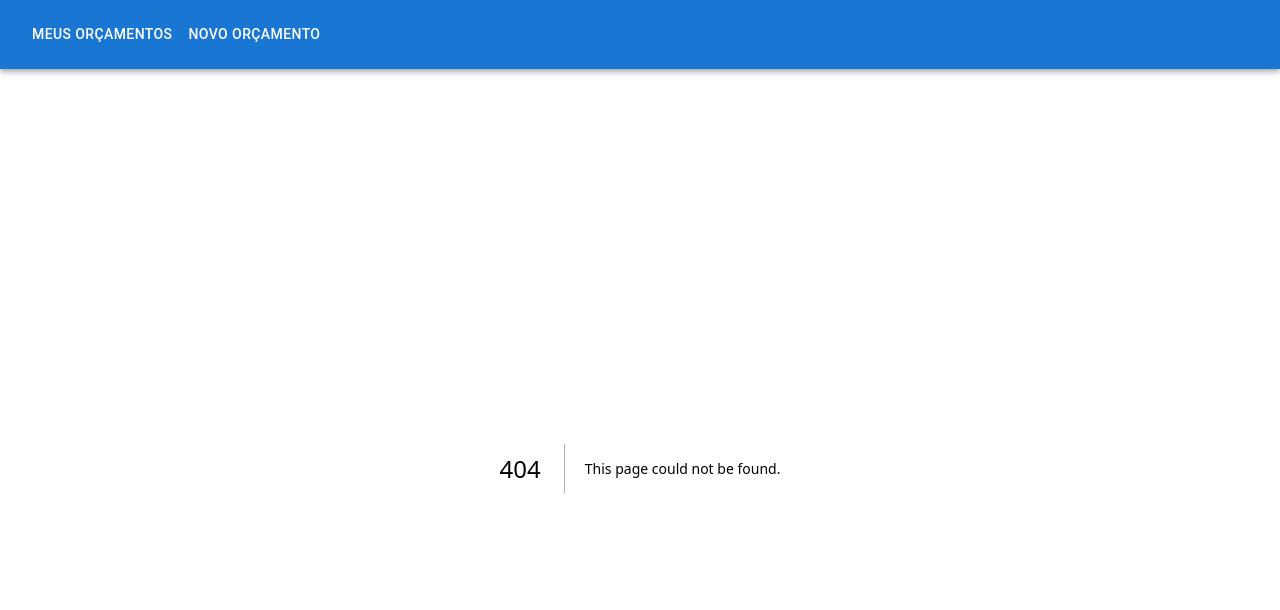
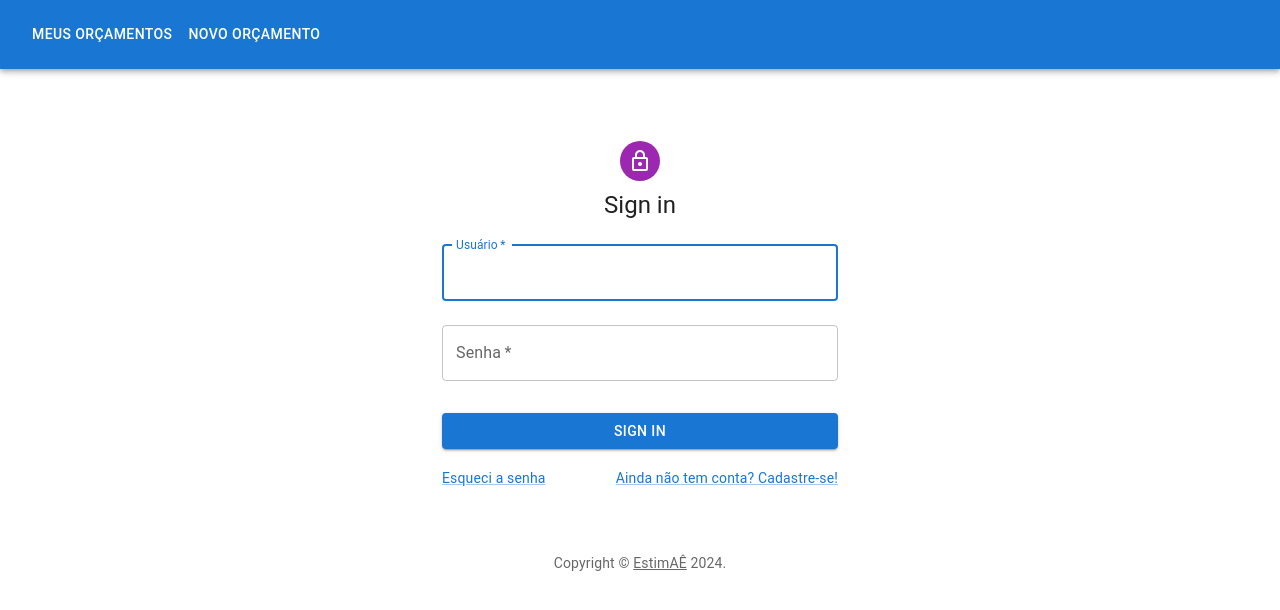
Before and after one commit to thomasaleknovic/WorkEstimateApp, a Next.js app in the folder work_estimate_app/: page /login in a window 1280 px wide. Before the commit this address had no page. Shown: the top 610 px of the page. Built offline with nearby package versions, Linux system fonts and the light colour scheme.

Commit message:
feat: add auth

```diff
--- /dev/null
+++ b/work_estimate_app/app/login/page.tsx
@@ -0,0 +1,153 @@
+"use client"
+
+import * as React from 'react';
+import Avatar from '@mui/material/Avatar';
+import Button from '@mui/material/Button';
+import CssBaseline from '@mui/material/CssBaseline';
+import TextField from '@mui/material/TextField';
+import FormControlLabel from '@mui/material/FormControlLabel';
+import Checkbox from '@mui/material/Checkbox';
+import Link from '@mui/material/Link';
+import Grid from '@mui/material/Grid';
+import Box from '@mui/material/Box';
+import LockOutlinedIcon from '@mui/icons-material/LockOutlined';
+import Typography from '@mui/material/Typography';
+import Container from '@mui/material/Container';
+import { createTheme, ThemeProvider } from '@mui/material/styles';
+import { useRouter } from 'next/navigation'
+
+
+
+
+function Copyright(props: any) {
+  return (
+    <Typography variant="body2" color="text.secondary" align="center" {...props}>
+      {'Copyright © '}
+      <Link color="inherit" href="https://mui.com/">
+        EstimAÊ
+      </Link>{' '}
+      {new Date().getFullYear()}
+      {'.'}
+    </Typography>
+  );
+}
+
+const defaultTheme = createTheme();
+
+export default function Login() {
+
+    const router = useRouter()
+
+
+  const handleSubmit = async (event: React.FormEvent<HTMLFormElement>) => {
+    event.preventDefault();
+    const data = new FormData(event.currentTarget);
+
+
+    try {
+
+        const response = await fetch("https://hmg-workestimate.azurewebsites.net/auth/login", {
+          method: 'POST',
+          headers: {
+            'Content-Type': 'application/json',
+
+          },
+          body: JSON.stringify({
+            username: data.get('username'),
+            password: data.get('password'),
+          }),
+        })
+
+        if (!response.ok) {
+            // Handle the case where the request was not successful (e.g., display an error message)
+            console.error('Request failed with status:', response.status);
+            return;
+          }
+
+          const responseData = await response.json();
+
+          // Assuming responseData includes a property called "token"
+          const token = responseData.token;
+
+          // Armazenar o token no localStorage
+          localStorage.setItem('bearerToken', token);
+
+         return router.push('/meus-orcamentos')
+
+      } catch {
+
+      }
+
+
+  };
+
+  return (
+    <ThemeProvider theme={defaultTheme}>
+      <Container component="main" maxWidth="xs">
+        <CssBaseline />
+        <Box
+          sx={{
+            marginTop: 8,
+            display: 'flex',
+            flexDirection: 'column',
+            alignItems: 'center',
+          }}
+        >
+          <Avatar sx={{ m: 1, bgcolor: 'secondary.main' }}>
+            <LockOutlinedIcon />
+          </Avatar>
+          <Typography component="h1" variant="h5">
+            Sign in
+          </Typography>
+          <Box component="form" onSubmit={handleSubmit} noValidate sx={{ mt: 1 }}>
+            <TextField
+              margin="normal"
+              required
+              fullWidth
+              id="username"
+              label="Usuário"
+              name="username"
+              autoComplete="username"
+              autoFocus
+            />
+            <TextField
+              margin="normal"
+              required
+              fullWidth
+              name="password"
+              label="Senha"
+              type="password"
+              id="password"
+              autoComplete="current-password"
+            />
+            {/* <FormControlLabel
+              control={<Checkbox value="remember" color="primary" />}
+              label="Remember me"
+            /> */}
+            <Button
+              type="submit"
+              fullWidth
+              variant="contained"
+              sx={{ mt: 3, mb: 2 }}
+            >
+              Sign In
+            </Button>
+            <Grid container>
+              <Grid item xs>
+                <Link href="#" variant="body2">
+                  Esqueci a senha
+                </Link>
+              </Grid>
+              <Grid item>
+                <Link href="#" variant="body2">
+                  {"Ainda não tem conta? Cadastre-se!"}
+                </Link>
+              </Grid>
+            </Grid>
+          </Box>
+        </Box>
+        <Copyright sx={{ mt: 8, mb: 4 }} />
+      </Container>
+    </ThemeProvider>
+  );
+}
--- a/work_estimate_app/app/meus-orcamentos/page.tsx
+++ b/work_estimate_app/app/meus-orcamentos/page.tsx
@@ -6,6 +6,7 @@ import TableOrcamentos from "../_components/TableComponent/TableOrcamentos";
 import TextField from '@mui/material/TextField';
 import Stack from '@mui/material/Stack';
 import Autocomplete from '@mui/material/Autocomplete';
+import { redirect } from 'next/navigation'
 
 export type Orcamentos = {
     estimateId: string,
@@ -26,15 +27,38 @@ export default function MeusOrcamentos() {
     const [orcamentos, setOrcamentos] = useState<[Orcamentos]>()
     const [isLoading, setIsLoading] = useState<boolean>(true)
 
+
     useEffect(() => {
 
-           fetch('https://workestimate.azurewebsites.net/api/estimate/all')
-          .then((res) => res.json())
-          .then((data) => {
-           setOrcamentos(data)
-            console.log(orcamentos)
-            setIsLoading(false)
-          })
+        const token = localStorage.getItem('bearerToken');
+
+        if (token) {
+            fetch('https://workestimate.azurewebsites.net/api/estimate/all', {
+              headers: {
+                'Authorization': `Bearer ${token}`,
+              },
+            })
+              .then((res) => {
+                if (!res.ok) {
+                  console.error('Requisição não autorizada.', res.status);
+                  throw new Error('Requisição não autorizada.');
+                }
+                return res.json();
+              })
+              .then((data) => {
+                setOrcamentos(data);
+                setIsLoading(false);
+              })
+              .catch((error) => {
+                console.error('An error occurred during the fetch:', error);
+                redirect('/login')
+
+              });
+          } else {
+            // Handle the case where the token is not available
+            console.error('Bearer token not found in localStorage');
+            redirect('/login')
+          }
     }, [])
 
 
--- a/work_estimate_app/app/novo-orcamento/page.tsx
+++ b/work_estimate_app/app/novo-orcamento/page.tsx
@@ -1,9 +1,20 @@
 "use client"
 
+import { useEffect, useState } from "react";
+import { redirect } from 'next/navigation'
 import NewEstimateForm from "../_components/NewEstimateForm/NewEstimateForm";
 
 export default function NovoOrcamento() {
 
+  useEffect(() => {
+
+    const token = localStorage.getItem('bearerToken');
+
+    if (!token) {
+      console.error('Bearer token not found in localStorage');
+      redirect('/login')
+      }
+}, [])
 
     return (
       <main>
--- a/work_estimate_app/app/orcamento/[id]/page.tsx
+++ b/work_estimate_app/app/orcamento/[id]/page.tsx
@@ -6,89 +6,53 @@ import { Orcamentos } from "@/app/meus-orcamentos/page";
 import { useParams } from 'next/navigation'
 import { useEffect, useState } from "react";
 import Button from '@mui/material/Button';
+import { redirect } from 'next/navigation'
+
 
 
 
 
 export default function Orcamento() {
 
-    // type Orcamentos1 = {
-    //     estimateId: string,
-    //     estimateNumber: string,
-    //     estimateName: string,
-    //     customerName: string,
-    //     cpf: string,
-    //     address: string,
-    //     createdAt: string,
-    //     totalPrice: string,
-    //     jobDetails: [
-    //         {
-    //         id: string,
-    //         title: string,
-    //         description: string,
-    //         price: number
-    //         },
-    //         {
-    //         id: string,
-    //         title: string,
-    //         description: string,
-    //         price: number
-    //         },
-    //         {
-    //         id: string,
-    //         title: string,
-    //         description: string,
-    //         price: number
-    //         }
-    //     ]
-    // }
 
-    // let data: Orcamentos1 = {
-    //     "estimateId": "12312412312",
-    //     "estimateNumber": "000001",
-    //     "estimateName": "Orçamento 1",
-    //     "customerName": "Thomas",
-    //     "cpf": "3125213123",
-    //     "address": "Rua 1 de janeiro",
-    //     "createdAt": "12/12/2020",
-    //     "totalPrice": "R$1000",
-    //     "jobDetails": [
-    //         {
-    //           "id": "43b04575-d052-4264-9ddd-5d3c8f28b7f8",
-    //           "title": "Detalhe 1",
-    //           "description": "Descrição do detalhe",
-    //           "price": 1234.00
-    //         },
-    //         {
-    //           "id": "16d2aa72-3bde-4a8c-a89c-9dbd786653f0",
-    //           "title": "Detalhe 1",
-    //           "description": "Descrição do detalhe",
-    //           "price": 1234.00
-    //         },
-    //         {
-    //           "id": "89f2fe1a-4dca-4b80-9729-3c28d3657d9d",
-    //           "title": "Item 2",
-    //           "description": "esse é o item 2",
-    //           "price": 6493.00
-    //         }
-    //       ]
-    // }
+
     const params = useParams<{ id: string }>()
     const [orcamento, setOrcamento] = useState<Orcamentos>()
     const [isLoading, setIsLoading] = useState<boolean>(true)
 
+    useEffect(() => {
+
+        const token = localStorage.getItem('bearerToken');
+
+        if (token) {
+            fetch(`https://workestimate.azurewebsites.net/api/estimate/${params.id}`, {
+              headers: {
+                'Authorization': `Bearer ${token}`,
+              },
+            })
+              .then((res) => {
+                if (!res.ok) {
+                  console.error('Requisição não autorizada.', res.status);
+                  throw new Error('Requisição não autorizada.');
+                }
+                return res.json();
+              })
+              .then((data) => {
+                setOrcamento(data)
+                setIsLoading(false)
+              })
+              .catch((error) => {
+                console.error('An error occurred during the fetch:', error);
+                redirect('/login')
+
+              });
+          } else {
+            console.error('Bearer token not found in localStorage');
+            redirect('/login')
+          }
+    }, [])
 
 
-    useEffect(() => {
-
-        fetch(`https://workestimate.azurewebsites.net/api/estimate/${params.id}`)
-            .then((res) => res.json())
-            .then((data) => {
-                setOrcamento(data)
-                console.log(data)
-                setIsLoading(false)
-            })
-    }, [])
 
     if (isLoading) return <div className="w-screen h-[30vw] flex justify-center items-center">
         <h1 className="text-center font-bold text-xl">Carregando informações...</h1>
--- a/work_estimate_app/app/page.tsx
+++ b/work_estimate_app/app/page.tsx
@@ -1,13 +1,15 @@
+"use client"
+
 import { redirect } from 'next/navigation'
+import { useEffect } from 'react';
+
 
 
 export default function Home() {
 
+
   redirect('/meus-orcamentos')
 
-  return (
-    <main className="flex min-h-screen flex-col items-center justify-between p-24">
 
-    </main>
-  );
-}
+  return;
+};
```
